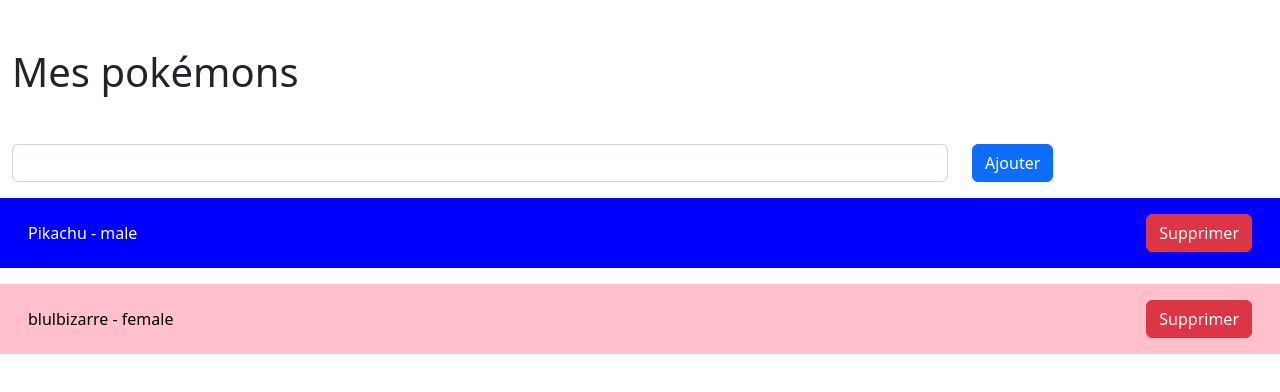
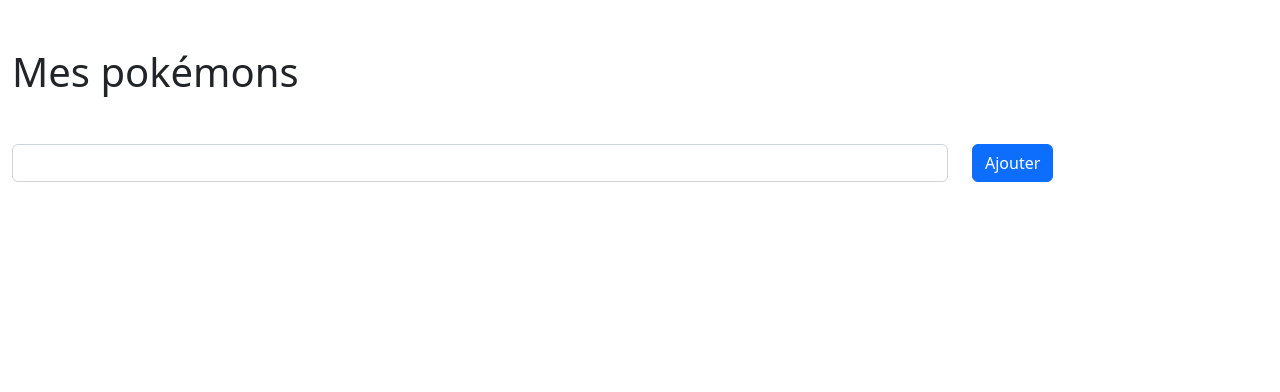
Before and after one commit to mvidailhet/pokedex-promo-mai-2023, an Angular app: page / in a window 1280 px wide. Shown: the top 392 px of the page. Built offline with nearby package versions, Linux system fonts and the light colour scheme.

Commit message:
stockage des pokémons dans le localstorage

```diff
--- a/src/app/components/pokemon-list/pokemon-list.component.ts
+++ b/src/app/components/pokemon-list/pokemon-list.component.ts
@@ -23,19 +23,28 @@
 
   genders: Gender[] = ['male', 'female', 'unknown'];
 
-  pokemons: Pokemon[] = [{
-    name: 'Pikachu',
-    gender: 'male',
-  }, {
-    name: 'blulbizarre',
-    gender: 'female',
-  }];
+  pokemons: Pokemon[] = [];
+
+  constructor() {
+    this.loadPokemonsFromStorage();
+  }
 
   pokemonAlreadyExists(pokemonName: string) {
     const pokemonWithSameName = this.pokemons.find((pokemon) => {
       return pokemonName.toLowerCase() === pokemon.name.toLowerCase();
     });
     return pokemonWithSameName !== undefined;
+  }
+
+  storePokemonsInLocalStorage() {
+    const pokemonsJson = JSON.stringify(this.pokemons);
+    localStorage.setItem('pokemons', pokemonsJson);
+  }
+
+  loadPokemonsFromStorage() {
+    const pokemonsStr = localStorage.getItem('pokemons');
+    if (pokemonsStr === null) return;
+    this.pokemons = JSON.parse(pokemonsStr);
   }
 
   addPokemon() {
@@ -53,6 +62,8 @@
     this.addedPokemon = this.newPokemonName;
     this.newPokemonName = '';
     this.closeToastAfterSomeTime();
+
+    this.storePokemonsInLocalStorage();
   }
 
   getRandomGender() {
@@ -79,5 +90,6 @@
 
   onDeletePokemon(pokemonIndexToDelete: number) {
     this.pokemons.splice(pokemonIndexToDelete, 1);
+    this.storePokemonsInLocalStorage();
   }
 }
```
